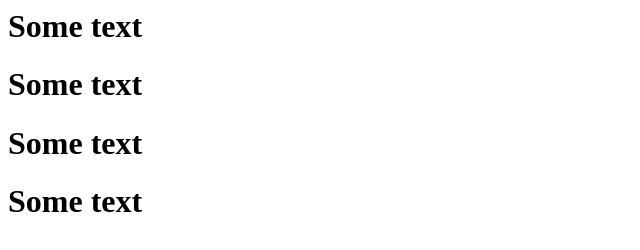
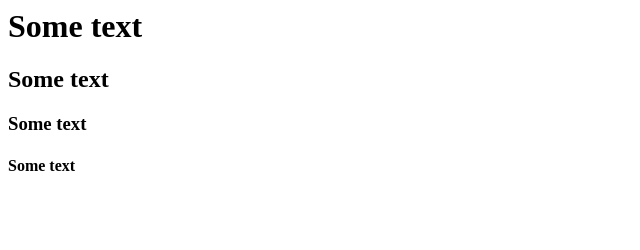
Before and after one commit to iStanislav07/6-vcs-advanced, a plain HTML site: page index.html in a window 1280 px wide. Shown: the whole page, without its empty margins (0-640 px from the left). Drawn offline with Linux system fonts and the light colour scheme.

Commit message:
changed h tags in html

```diff
--- a/index.html
+++ b/index.html
@@ -1,4 +1,4 @@
-<h1> Some text<h2/>
-<h1> Some text<h2/>
-<h1> Some text<h2/>
-<h1> Some text<h2/>
+<h1> Some text</h2>
+<h2> Some text</h2>
+<h3> Some text</h3>
+<h4> Some text</h4>
```
